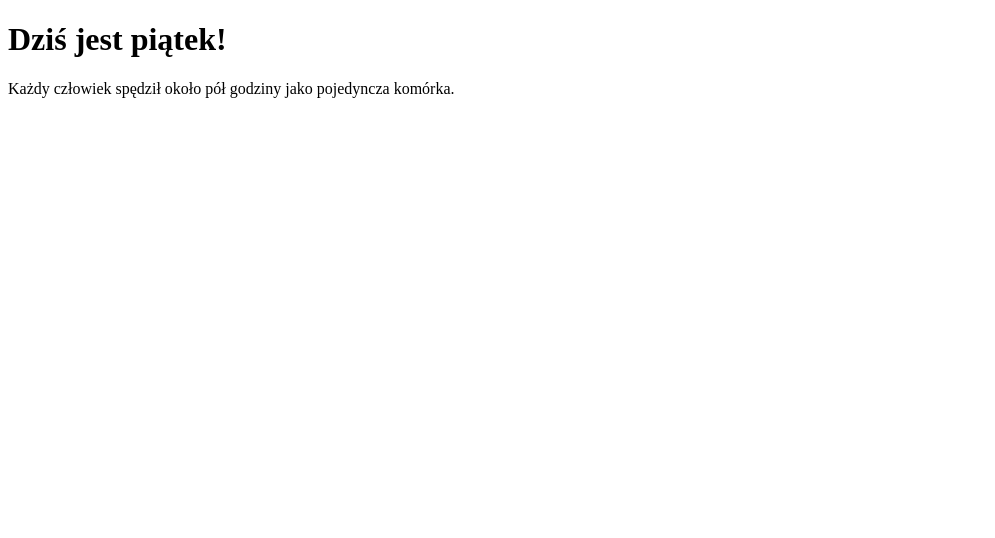
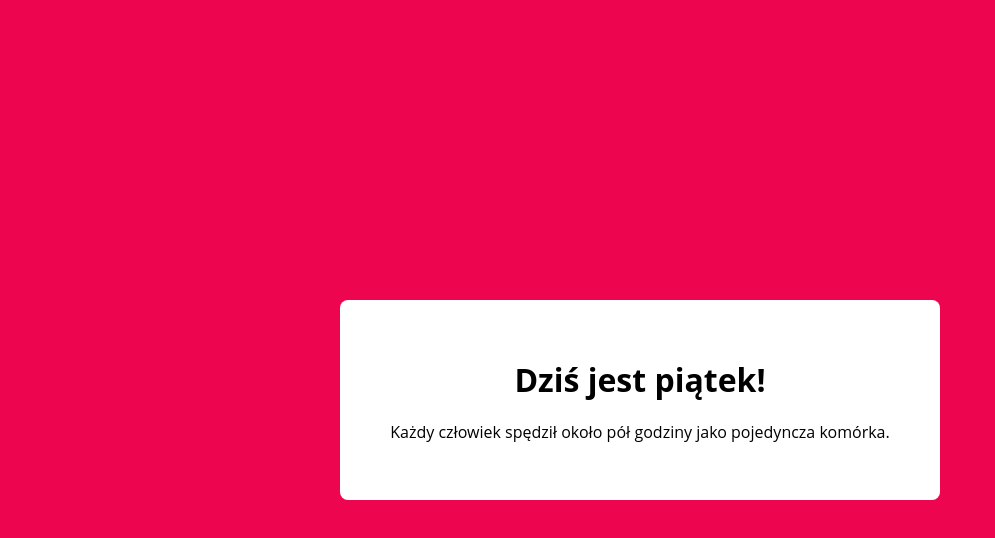
Before and after one commit to Pamaq/day_and_funfact, a plain HTML site: page index.html in a window 1280 px wide. Shown: the whole page, without its empty margins (0-995 px from the left). Drawn offline with Linux system fonts and the light colour scheme; the site is published under a folder, as on GitHub Pages, so addresses that start at the root find nothing.

Commit message:
Modified css styles file path

```diff
--- a/index.html
+++ b/index.html
@@ -5,7 +5,7 @@
   <meta http-equiv="X-UA-Compatible" content="IE=edge">
   <meta name="viewport" content="width=device-width, initial-scale=1.0">
   <title>Dzień i ciekawostka</title>
-  <link rel = "stylesheet" href= "/styles.css"></stylesheet>
+  <link rel = "stylesheet" href= "styles.css"></stylesheet>
 </head>
 <body>
   <div class="box">
```
